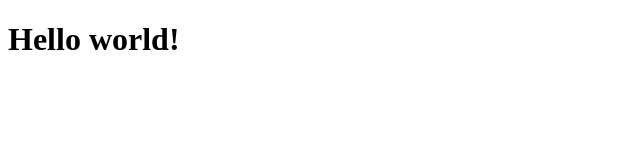
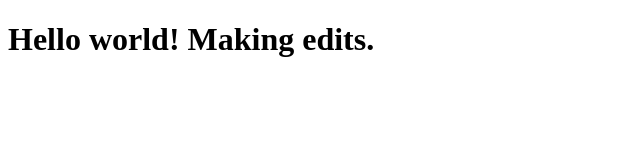
Before and after one commit to cierastpierre/cierastpierre.github.io, a plain HTML site: page index.html in a window 1280 px wide. Shown: the whole page, without its empty margins (0-640 px from the left). Drawn offline with Linux system fonts and the light colour scheme.

Commit message:
Added some copy to the page

```diff
--- a/index.html
+++ b/index.html
@@ -6,7 +6,7 @@
 </head>
 <body>
 
-<h1>Hello world!</h1>
+<h1>Hello world! Making edits.</h1>
 
 </body>
 </html>
```
